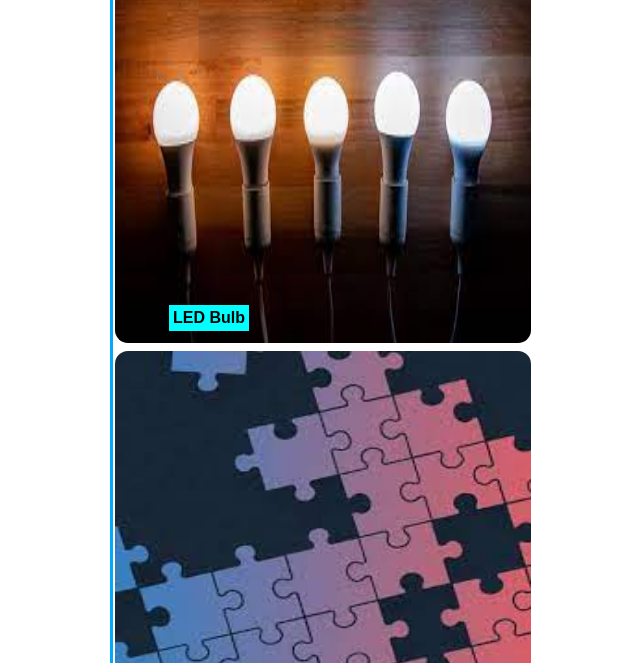
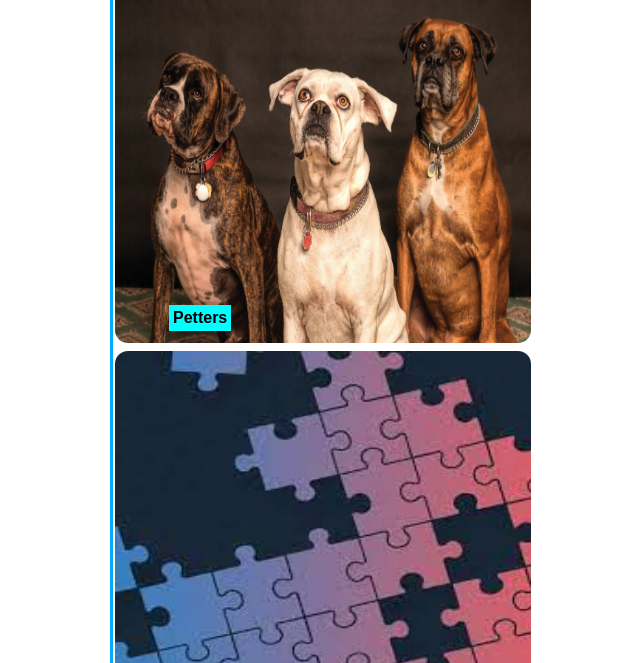
Before and after one commit to JoeCosentino/Professional-Portfolio-de-la-Joe, a plain HTML site: page index.html in a window 1280 px wide. Shown: the part 1743-2406 px from the top of the page, without its empty margins (295-935 px from the left). Drawn offline with Linux system fonts and the light colour scheme.

Commit message:
added project 2 to portfolio

```diff
--- a/assets/css/style.css
+++ b/assets/css/style.css
@@ -108,6 +108,8 @@ section {
     width: 180px;
     height: 220px;
     float: left;
+    border-radius: 15%;
+    box-shadow: 2px 2px 2px black;
 }
 
 .hero h3 {
--- a/index.html
+++ b/index.html
@@ -67,8 +67,8 @@
                     <h4 class="image-text">Get There</h4>
                 </div>
                 <div class="shared-rows">
-                    <a href="./assets/images/cool-black-and-white.jpeg" target="_blank"><img src="./assets/images/LED-bulb.jpg" alt="five bright light bulbs" /> </a>
-                    <h4 class="image-text">LED Bulb</h4>
+                    <a href="https://mvc-petters-social.herokuapp.com/" target="_blank"><img src="./assets/images/petter-prof.jpeg" alt="five bright light bulbs" /> </a>
+                    <h4 class="image-text">Petters</h4>
                 </div>
                 <div class="shared-rows">
                     <a href="./assets/images/puzzled-dog.jpeg" target="_blank"><img src="./assets/images/pastel-puzzle.jpg" alt="half-complete puzzle" /> </a>
```
Also changed, not shown: assets/images/petter-prof.jpeg (added), petter-prof - Copy.jpeg (added), 1 other file.
